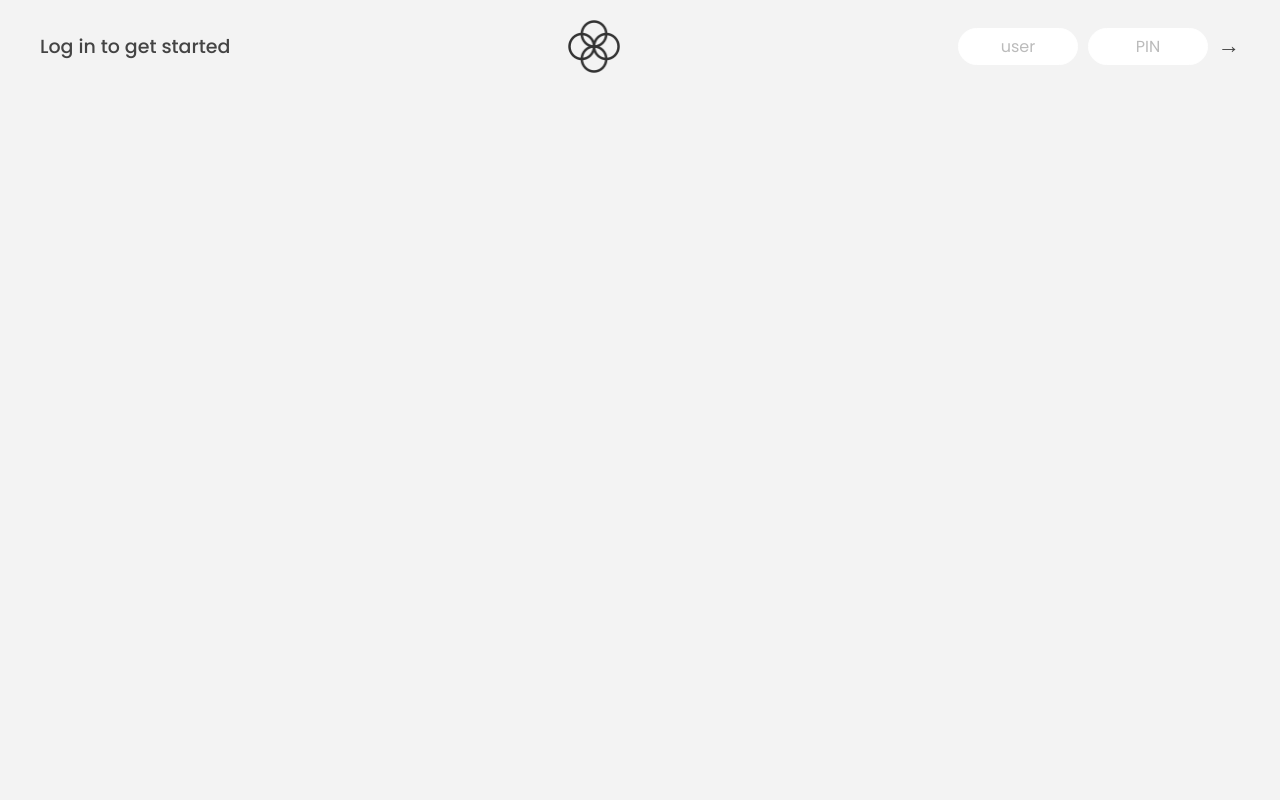
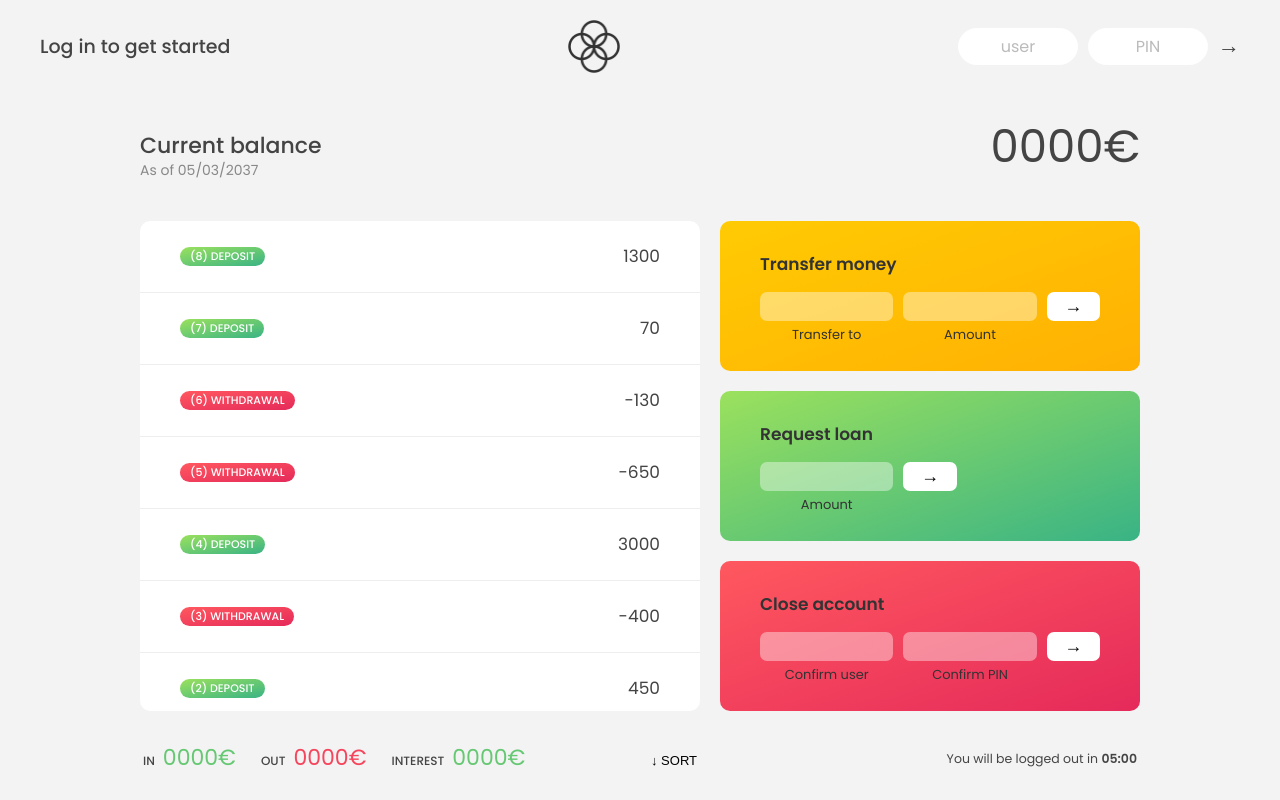
Before and after one commit to alph-a07/bankist-app, a plain HTML site: page index.html in a window 1280 px wide. Drawn offline with Linux system fonts and the light colour scheme.

Commit message:
Added feature to display transactions

```diff
--- a/script.js
+++ b/script.js
@@ -64,3 +64,24 @@ const currencies = new Map([
 ]);
 
 const movements = [200, 450, -400, 3000, -650, -130, 70, 1300];
+
+// Function to display all movements associated to current account
+const displayMovements = function (movements) {
+    containerMovements.innerHTML = '';
+
+    movements.forEach((movement, index) => {
+        const movementType = movement > 0 ? 'deposit' : 'withdrawal';
+
+        const movementsRowHTML = `
+        <div class="movements__row">
+            <div class="movements__type movements__type--${movementType}">(${index + 1}) ${movementType}</div>
+            <div class="movements__value">${movement}</div>
+        </div>`;
+
+        // The insertAdjacentHTML() method parses the specified text as HTML or XML and inserts the resulting nodes at specified node in DOM Tree
+        // 'afterbegin' is used to add latest transactions on the top of the container
+        containerMovements.insertAdjacentHTML('afterbegin', movementsRowHTML);
+    });
+};
+
+displayMovements(movements);
--- a/style.css
+++ b/style.css
@@ -78,7 +78,7 @@ nav {
     color: #777;
 }
 
-/* MAIN */
+/* MAIN APPLICATION */
 .app {
     position: relative;
     max-width: 100rem;
@@ -89,7 +89,7 @@ nav {
     gap: 2rem;
 
     /* NOTE This creates the fade in/out anumation */
-    opacity: 0;
+    /* opacity: 0; */
     transition: all 1s;
 }
 
```
